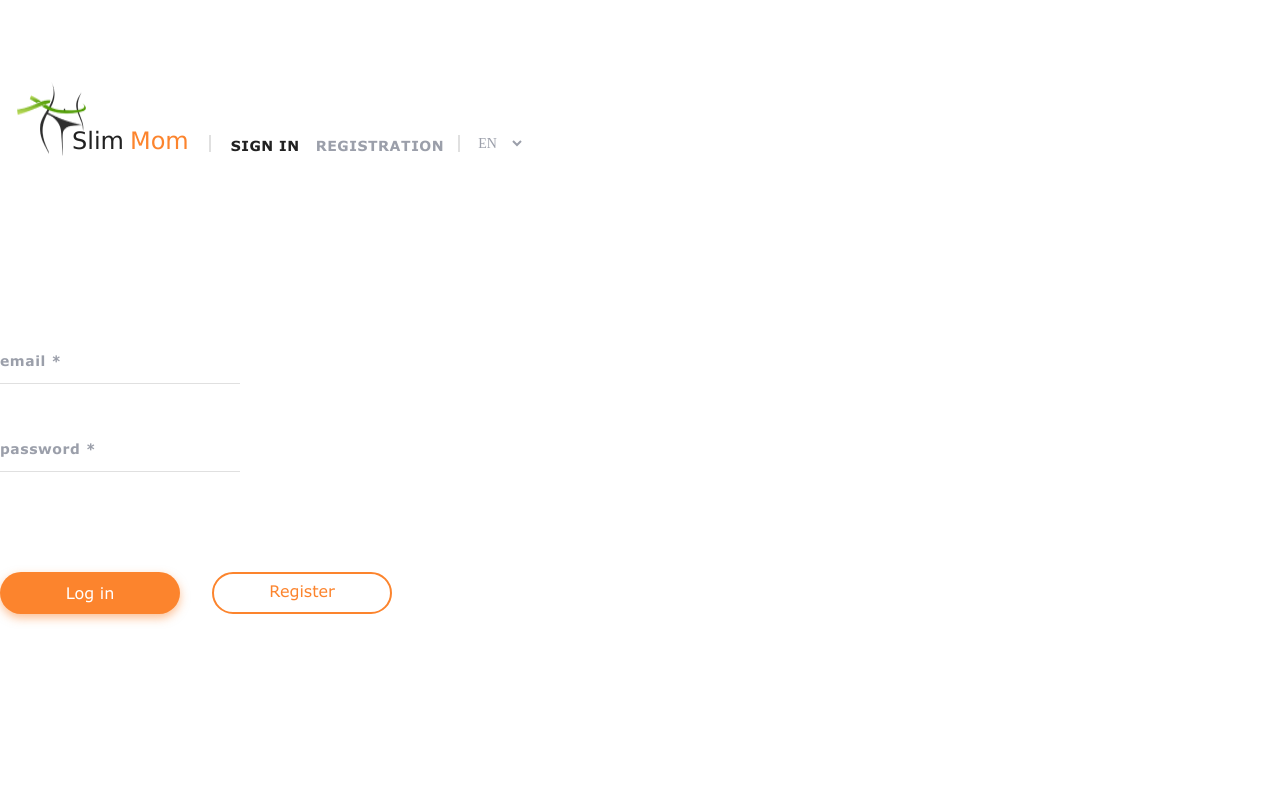
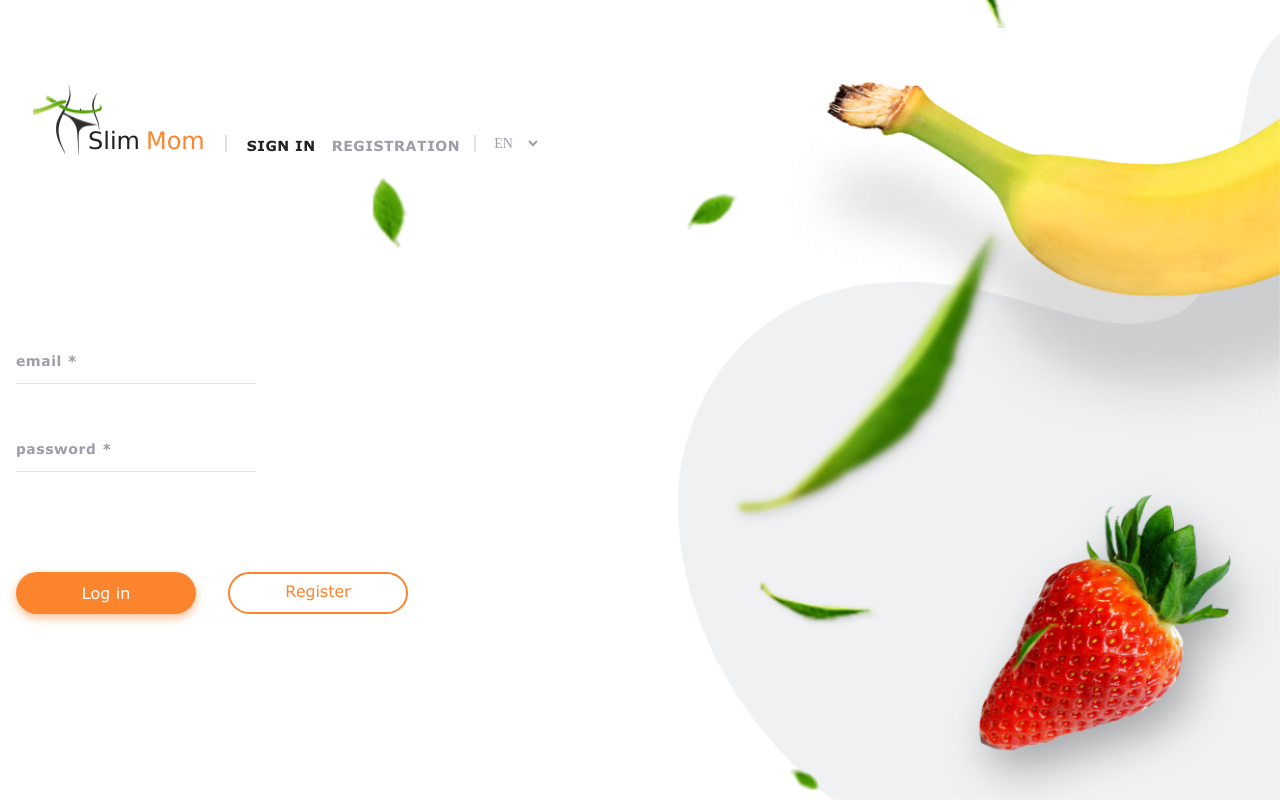
Before and after one commit to Tripoli80/slim-mom-front, a React (Create React App) app: page /singin in a window 1280 px wide. Built offline with nearby package versions, Linux system fonts and the light colour scheme.

Commit message:
Revert "delete container from App"
This reverts commit 6a7ba7a0be966fb689a21cf4c013180f904e8668.

```diff
--- a/src/components/App/App.js
+++ b/src/components/App/App.js
@@ -7,6 +7,8 @@ import { Layout } from 'components/Layout';
 import { useAuth } from '../../hooks/hooks';
 import { refreshUser } from 'redux/auth/authOperations';
 import { Translator } from 'components/language/translator';
+import Container from 'components/Container/Container';
+import { Image } from 'components/App/App.stiled';
 import DailyCaloriesForm from 'components/DailyCaloriesForm/DailyCaloriesForm';
 import './App.css';
 
@@ -27,6 +29,9 @@ const App = () => {
     <b>{Translator('refreshingUser')}</b>
   ) : (
     <>
+
+      <Image />
+      <Container>
         <Routes>
           <Route path="/" element={<Layout />}>
             <Route index element={<DailyCaloriesForm />} />
@@ -48,16 +53,10 @@ const App = () => {
                 <PrivateRoute redirectTo="/singin" component={<DiaryPage />} />
               }
             />
-            {/* <Route
-              path="/calculator"
-              element={
-                <PrivateRoute redirectTo="/singin" component={<CalculatorPage />} />
-              }
-            /> */}
           </Route>
           <Route path="/diary" element={<DiaryPage />} />
-        <Route path="/calculator" element={<CalculatorPage />} />
         </Routes>
+      </Container>
     </>
   );
 };
--- a/src/components/AuthForms/AuthForm.styled.js
+++ b/src/components/AuthForms/AuthForm.styled.js
@@ -79,11 +79,6 @@ display: inline-block;
   border: none;
   border-bottom: 1px solid #E0E0E0;
 
-  :hover,
-  :focus {
-    border-color: #fc842d;
-  }
-
   &:focus ~ label,
   &:valid ~ label {
     top: 0;
```
Lines whose indentation alone changed are shown as unchanged.
